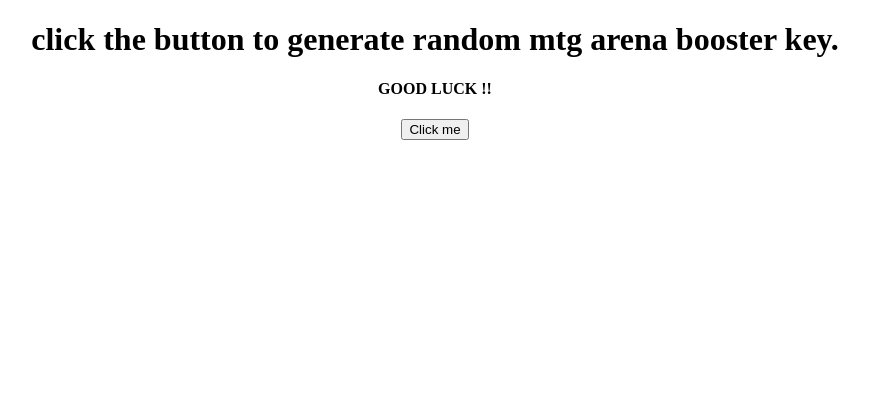
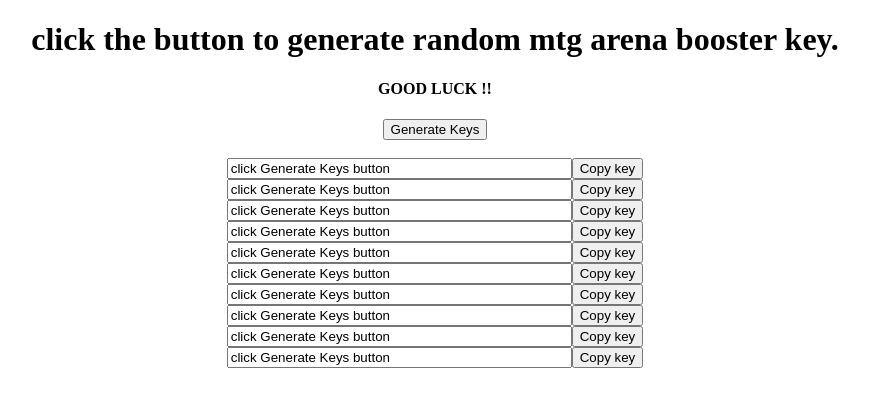
Before and after one commit to squallpep/mtg-arena-random-booster-key, a plain HTML site: page index.html in a window 1280 px wide. Shown: the whole page, without its empty margins (205-1074 px from the left). Drawn offline with Linux system fonts and the light colour scheme.

Commit message:
more keys

```diff
--- a/generator.js
+++ b/generator.js
@@ -11,11 +11,117 @@
 }
 
 function myRandomKey(){
-let randomSet_1 = makeid(5)
-let randomSet_2 = makeid(5)
-let randomSet_3 = makeid(5)
-let randomSet_4 = makeid(5)
-let randomSet_5 = makeid(5)
 
-return alert(randomSet_1+"-"+randomSet_2+"-"+randomSet_3+"-"+randomSet_4+"-"+randomSet_5)
+let myArray = []
+for(let i = 0; i < 11; i++){
+  let randomSet_1 = makeid(5)
+  let randomSet_2 = makeid(5)
+  let randomSet_3 = makeid(5)
+  let randomSet_4 = makeid(5)
+  let randomSet_5 = makeid(5)
+
+  myArray.push(randomSet_1+"-"+randomSet_2+"-"+randomSet_3+"-"+randomSet_4+"-"+randomSet_5 + "\r\n")
 }
+
+document.getElementById("myInput0").value = myArray[0]
+document.getElementById("myInput1").value = myArray[1]
+document.getElementById("myInput2").value = myArray[2]
+document.getElementById("myInput3").value = myArray[3]
+document.getElementById("myInput4").value = myArray[4]
+document.getElementById("myInput5").value = myArray[5]
+document.getElementById("myInput6").value = myArray[6]
+document.getElementById("myInput7").value = myArray[7]
+document.getElementById("myInput8").value = myArray[8]
+document.getElementById("myInput9").value = myArray[9]
+}
+
+function copyKey0() {
+
+  var copyText = document.getElementById("myInput0");
+
+  copyText.select();
+  copyText.setSelectionRange(0, 99999);
+
+  navigator.clipboard.writeText(copyText.value);
+}
+function copyKey1() {
+
+  var copyText = document.getElementById("myInput1");
+
+  copyText.select();
+  copyText.setSelectionRange(0, 99999);
+
+  navigator.clipboard.writeText(copyText.value);
+}
+function copyKey2() {
+
+  var copyText = document.getElementById("myInput2");
+
+  copyText.select();
+  copyText.setSelectionRange(0, 99999);
+
+  navigator.clipboard.writeText(copyText.value);
+}
+function copyKey3() {
+
+  var copyText = document.getElementById("myInput3");
+
+  copyText.select();
+  copyText.setSelectionRange(0, 99999);
+
+  navigator.clipboard.writeText(copyText.value);
+}
+function copyKey4() {
+
+  var copyText = document.getElementById("myInput4");
+
+  copyText.select();
+  copyText.setSelectionRange(0, 99999);
+
+  navigator.clipboard.writeText(copyText.value);
+}
+function copyKey5() {
+
+  var copyText = document.getElementById("myInput5");
+
+  copyText.select();
+  copyText.setSelectionRange(0, 99999);
+
+  navigator.clipboard.writeText(copyText.value);
+}
+function copyKey6() {
+
+  var copyText = document.getElementById("myInput6");
+
+  copyText.select();
+  copyText.setSelectionRange(0, 99999);
+
+  navigator.clipboard.writeText(copyText.value);
+}
+function copyKey7() {
+
+  var copyText = document.getElementById("myInput7");
+
+  copyText.select();
+  copyText.setSelectionRange(0, 99999);
+
+  navigator.clipboard.writeText(copyText.value);
+}
+function copyKey8() {
+
+  var copyText = document.getElementById("myInput8");
+
+  copyText.select();
+  copyText.setSelectionRange(0, 99999);
+
+  navigator.clipboard.writeText(copyText.value);
+}
+function copyKey9() {
+
+  var copyText = document.getElementById("myInput9");
+
+  copyText.select();
+  copyText.setSelectionRange(0, 99999);
+
+  navigator.clipboard.writeText(copyText.value);
+}
--- a/index.html
+++ b/index.html
@@ -11,7 +11,19 @@
     <div style="text-align: center">
       <h1>click the button to generate random mtg arena booster key.</h1>
       <h4>GOOD LUCK !!</h4>
-      <button onclick="myRandomKey()">Click me</button>
+      <button onclick="myRandomKey()">Generate Keys</button></br></br>
+
+      <input type="click" value="click Generate Keys button" id="myInput0" size="40"/><button onclick="copyKey0()">Copy key</button></br>
+      <input type="click" value="click Generate Keys button" id="myInput1" size="40"/><button onclick="copyKey1()">Copy key</button></br>
+      <input type="click" value="click Generate Keys button" id="myInput2" size="40"/><button onclick="copyKey2()">Copy key</button></br>
+      <input type="click" value="click Generate Keys button" id="myInput3" size="40"/><button onclick="copyKey3()">Copy key</button></br>
+      <input type="click" value="click Generate Keys button" id="myInput4" size="40"/><button onclick="copyKey4()">Copy key</button></br>
+      <input type="click" value="click Generate Keys button" id="myInput5" size="40"/><button onclick="copyKey5()">Copy key</button></br>
+      <input type="click" value="click Generate Keys button" id="myInput6" size="40"/><button onclick="copyKey6()">Copy key</button></br>
+      <input type="click" value="click Generate Keys button" id="myInput7" size="40"/><button onclick="copyKey7()">Copy key</button></br>
+      <input type="click" value="click Generate Keys button" id="myInput8" size="40"/><button onclick="copyKey8()">Copy key</button></br>
+      <input type="click" value="click Generate Keys button" id="myInput9" size="40"/><button onclick="copyKey9()">Copy key</button></br>
+
     </div>
   </body>
 </html>
```
